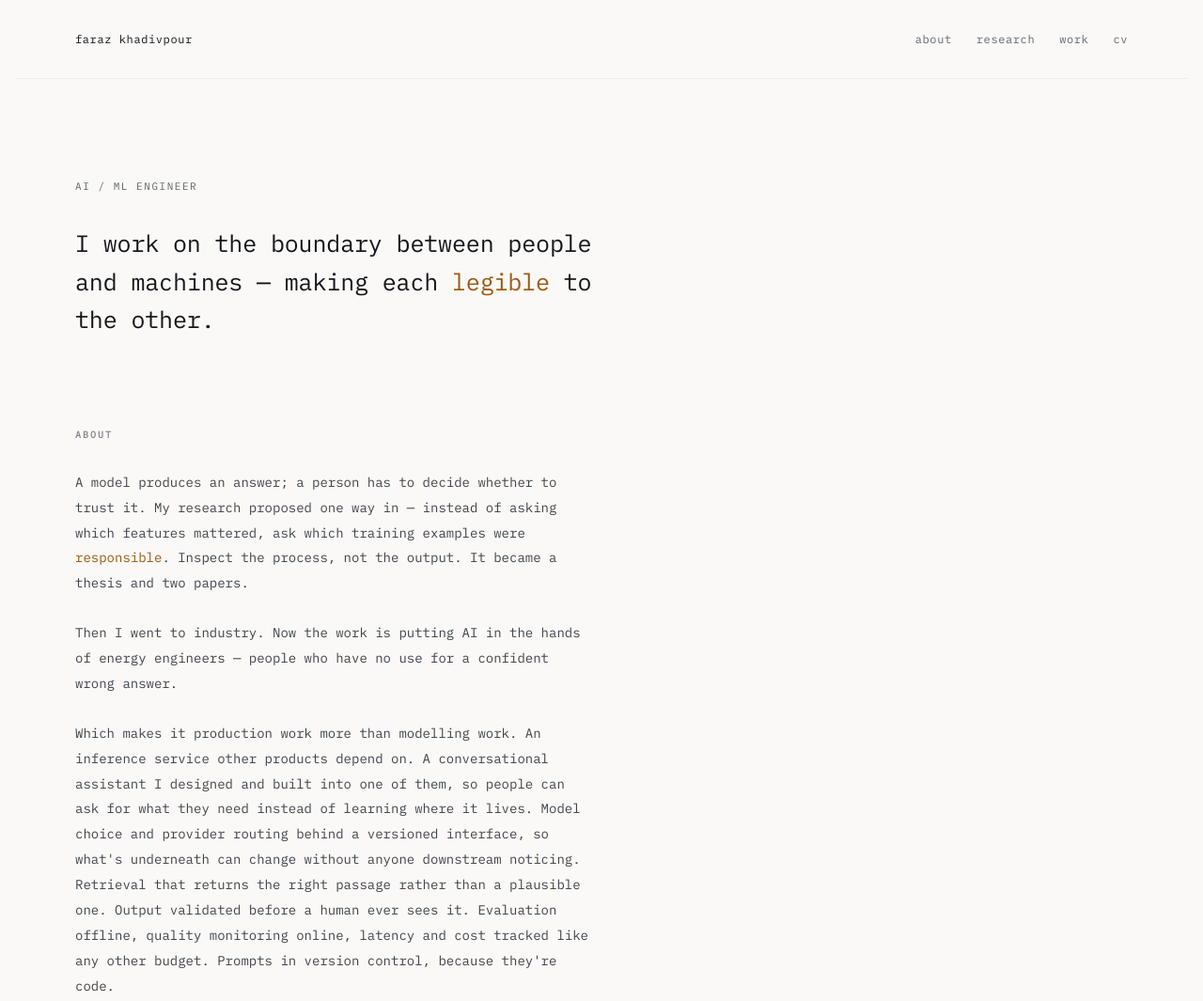
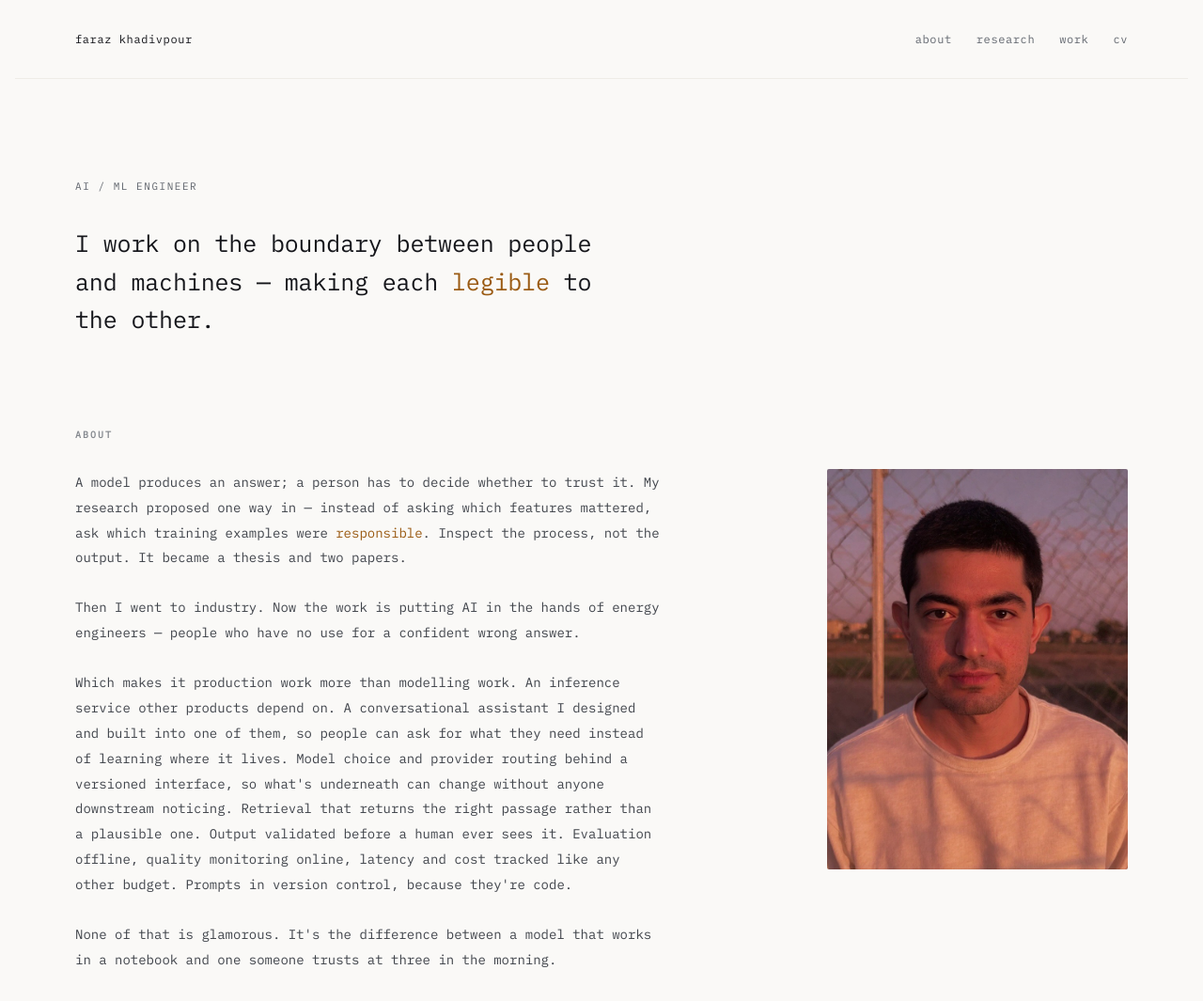
Before and after one commit to FKhadivpour/fkhadivpour.github.io, an Astro site: page / in a window 1280 px wide. Shown: the top 1065 px of the page at 94% size. Built offline with nearby package versions, Linux system fonts and the light colour scheme; Astro itself is replaced by a stand-in of ours.

Commit message:
feat: add portrait beside About and widen the prose column
Portrait fills the previously empty right column of the About grid,
served as optimised webp via astro:assets with a 320/640 srcset.
Prose measure widens from 65ch to 74ch.

Co-Authored-By: Claude Opus 5 (1M context) <noreply@anthropic.com>

```diff
--- a/src/pages/index.astro
+++ b/src/pages/index.astro
@@ -1,5 +1,7 @@
 ---
+import { Image } from 'astro:assets';
 import Base from '../layouts/Base.astro';
+import portrait from '../assets/portrait.jpg';
 import { site } from '../data/site';
 import { research } from '../data/research';
 import { work } from '../data/work';
@@ -45,7 +47,9 @@ const [before, after] = site.thesis.split(site.thesisAccent);
           </p>
         </div>
       </div>
-      <div></div>
+      <div class="portrait">
+        <Image src={portrait} alt="Faraz Khadivpour" widths={[320, 640]} sizes="320px" />
+      </div>
     </div>
   </section>
 
--- a/src/styles/global.css
+++ b/src/styles/global.css
@@ -12,7 +12,7 @@
 
   --gutter: 64px;
   --rhythm: 96px;
-  --measure: 65ch;
+  --measure: 74ch;
 
   --f-label: 10px;
   --f-eyebrow: 11px;
@@ -216,8 +216,18 @@ img {
 
 .about-grid {
   display: grid;
-  grid-template-columns: 58% 1fr;
-  gap: 64px;
+  grid-template-columns: minmax(0, 1fr) 320px;
+  gap: 72px;
+  align-items: start;
+}
+
+.portrait img {
+  display: block;
+  width: 100%;
+  height: auto;
+  border-radius: 2px;
+  /* Sits with the prose, not the section label. */
+  margin-top: 46px;
 }
 
 /* ── rows (research + work) ───────────────────────────────────────── */
@@ -358,6 +368,11 @@ a.row:hover .meta {
     gap: 0;
   }
 
+  .portrait img {
+    max-width: 240px;
+    margin-top: 40px;
+  }
+
   .essay {
     padding-block: 56px var(--rhythm);
   }
```
Also changed, not shown: src/assets/portrait.jpg (added).
